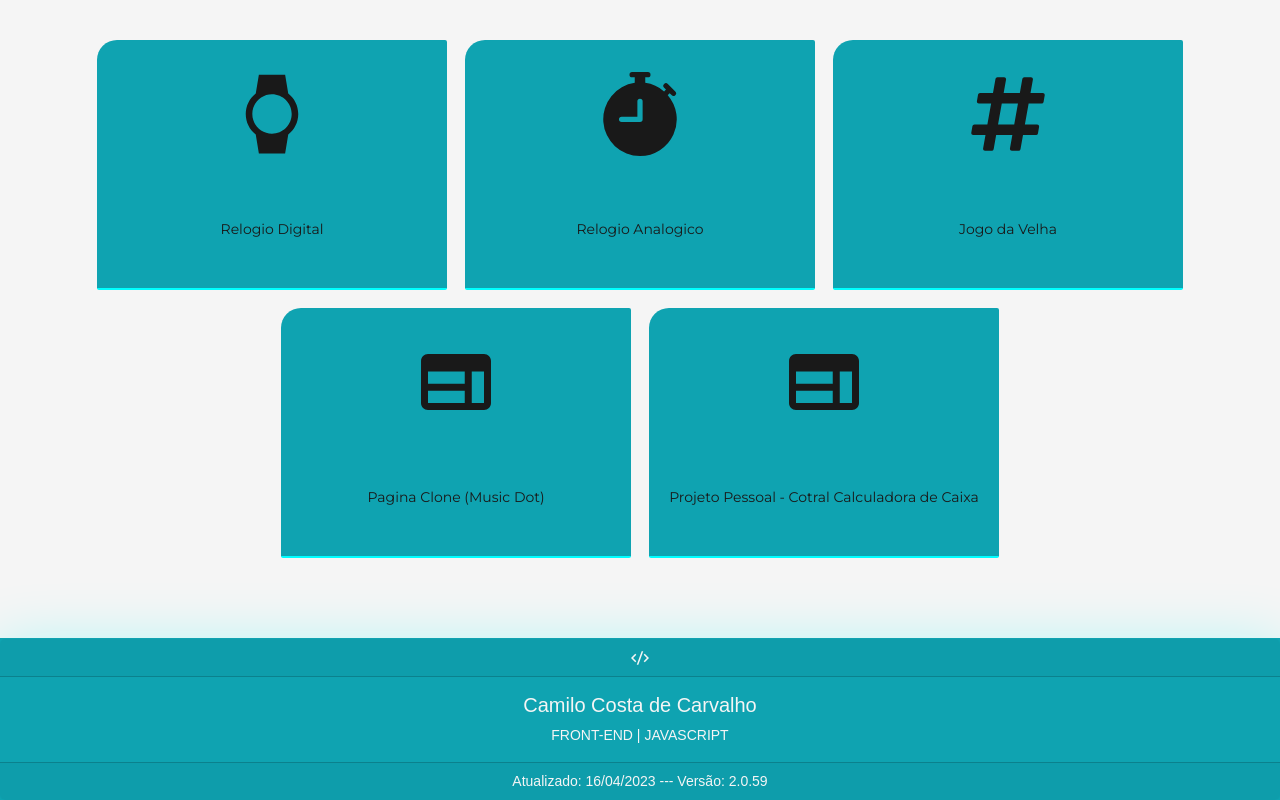
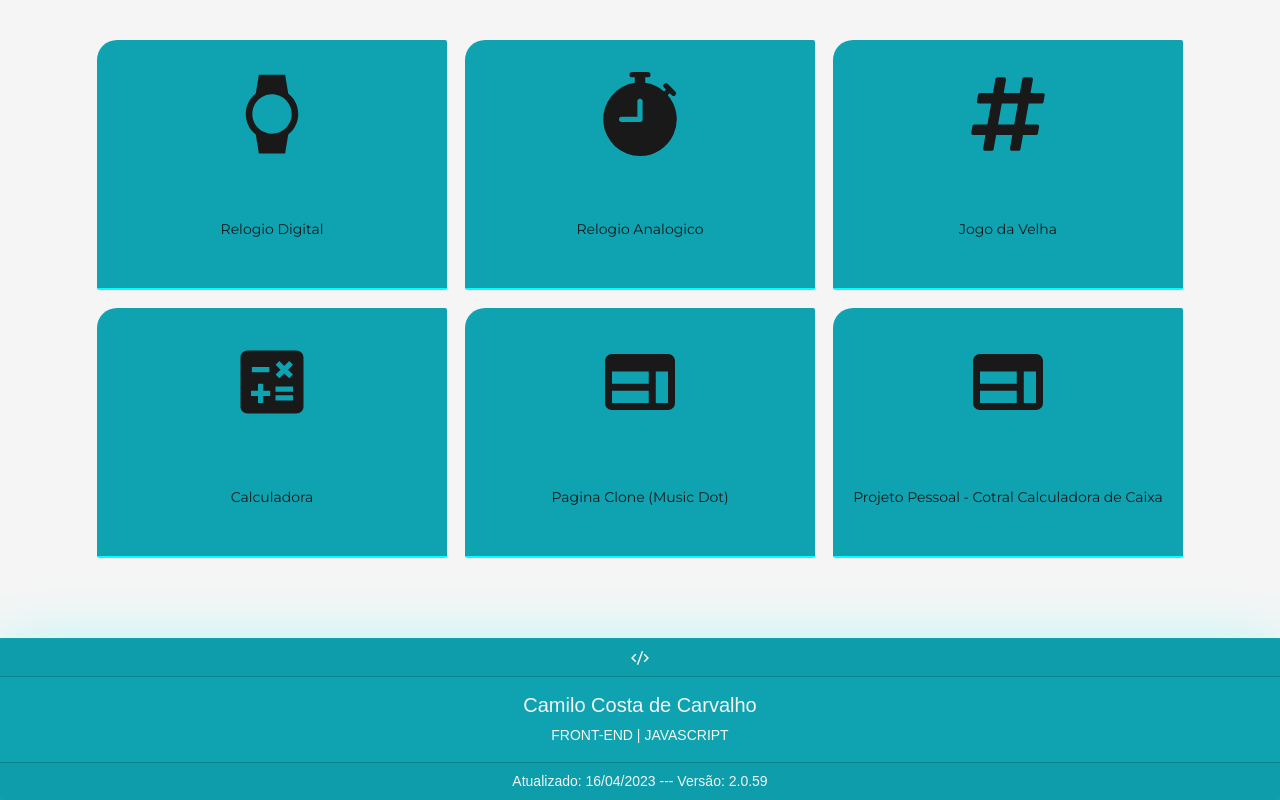
Before and after one commit to CamiloCCarvalho/portifolio-v2, a React (Vite) app: page / in a window 1280 px wide. Shown: the part 1607-2407 px from the top of the page. Built offline with nearby package versions, Linux system fonts and the light colour scheme.

Commit message:
Incluso Component do projeto Calc na home e respectivo link para rota

```diff
--- a/src/components/home/port/index.tsx
+++ b/src/components/home/port/index.tsx
@@ -38,7 +38,7 @@ const ContainerPort:React.FC = () => {
                 </CardProject>
             </Link>
 
-            <Link className="linkRef" to="/portifolio/calc" style={{display: "none"}}>
+            <Link className="linkRef" to="/portifolio/calc">
                 <CardProject >
                     <MdCalculate size="84"/>
                     <NameProject>
```
